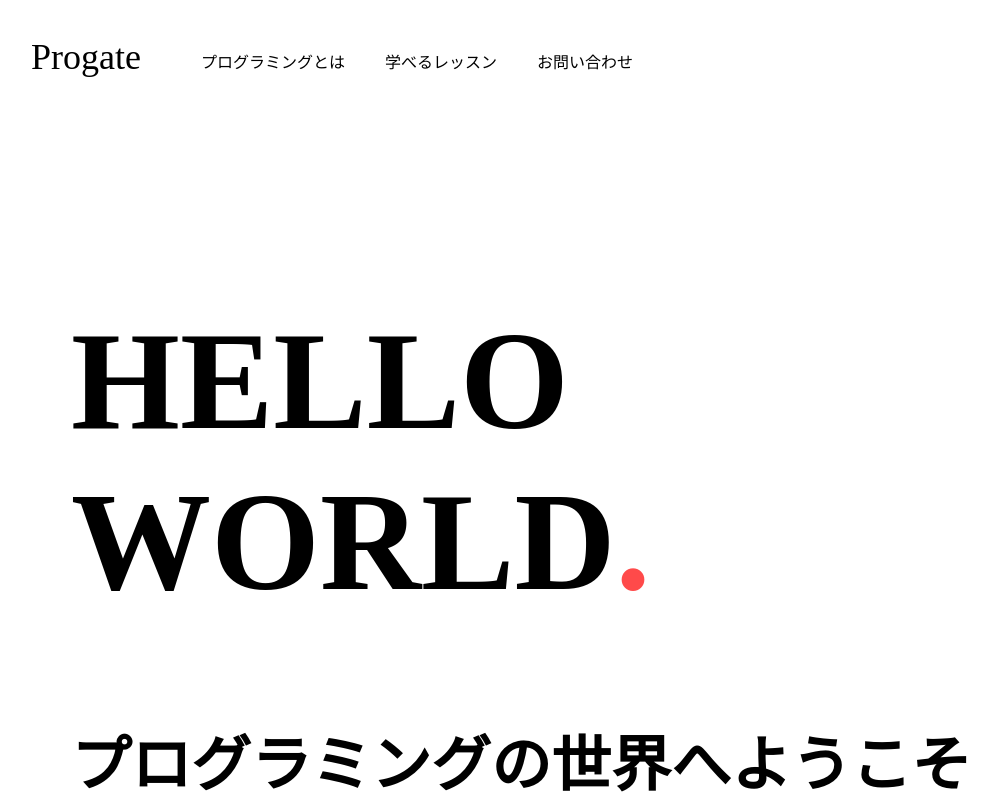
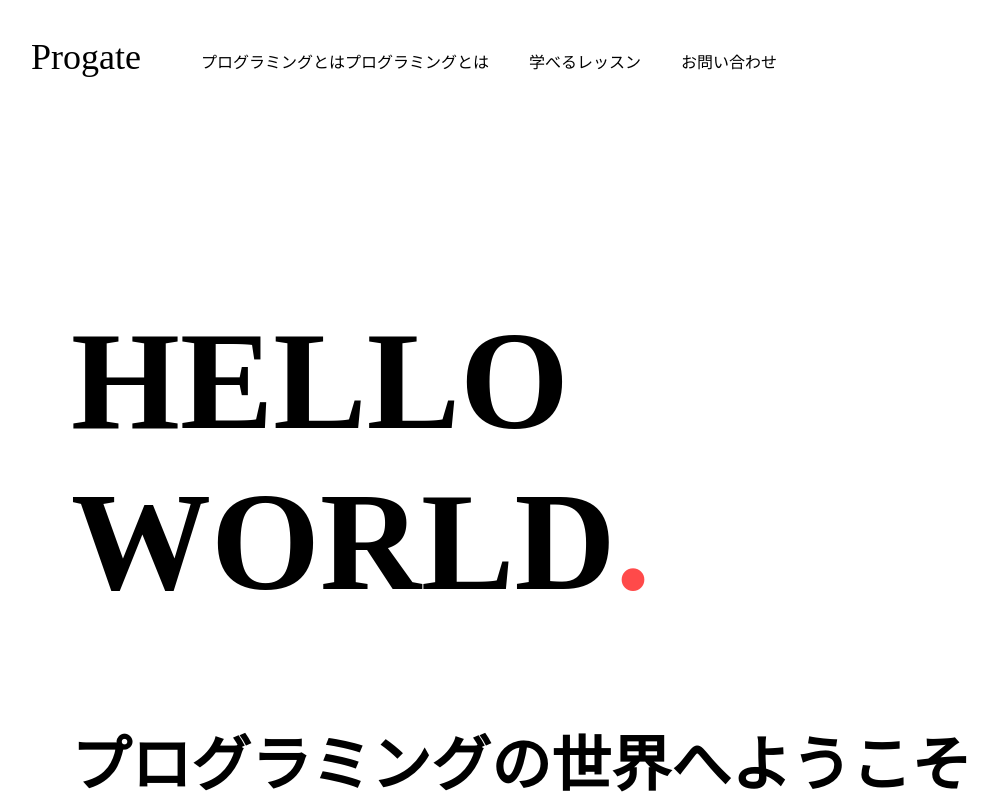
Before and after one commit to abyss0509/github.io, a plain HTML site: page index.html in a window 1280 px wide. Shown: the top 806 px of the page, without its empty margins (17-1015 px from the left). Drawn offline with Linux system fonts and the light colour scheme.

Commit message:
Update index.html

```diff
--- a/index.html
+++ b/index.html
@@ -10,7 +10,7 @@
       <div class="header-logo">Progate</div>
       <div class="header-list">
         <ul>
-          <li>プログラミングとは</li>
+          <li>プログラミングとはプログラミングとは</li>
           <li>学べるレッスン</li>
           <li>お問い合わせ</li>
         </ul>
```
